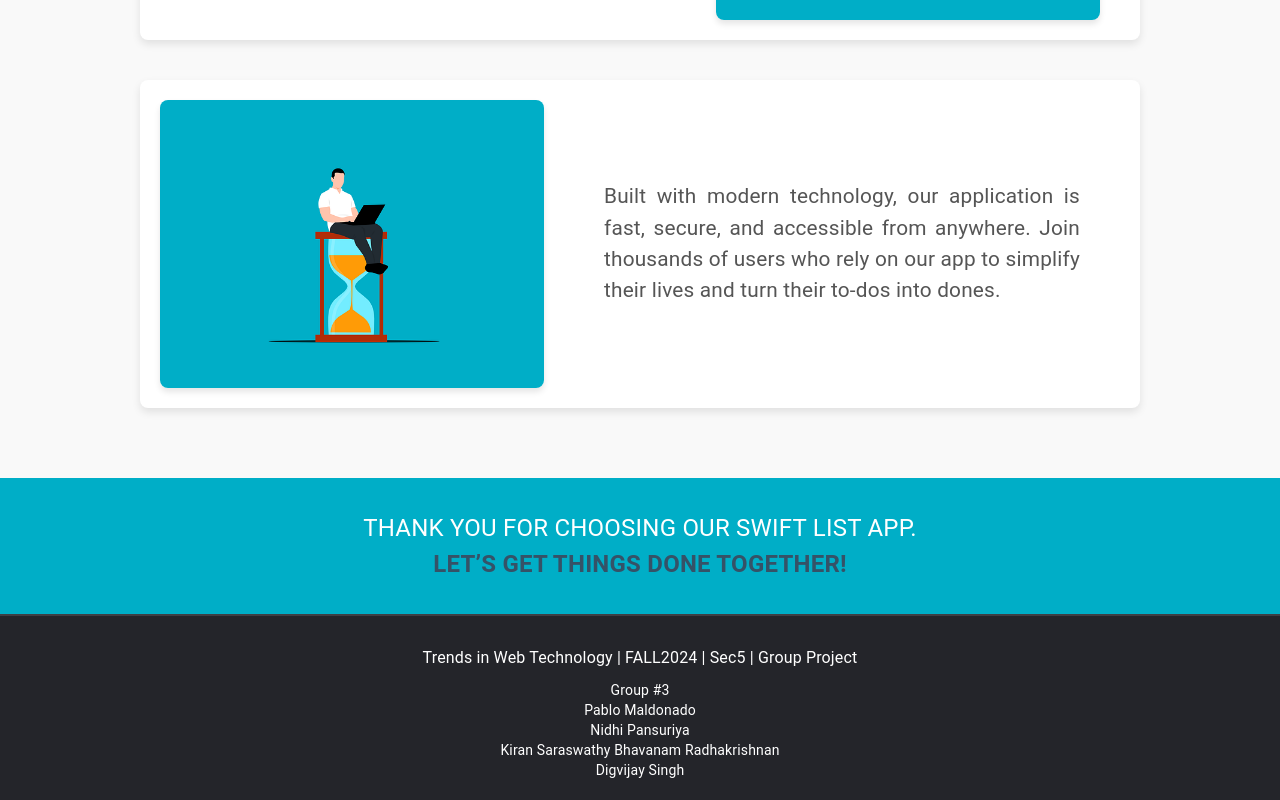
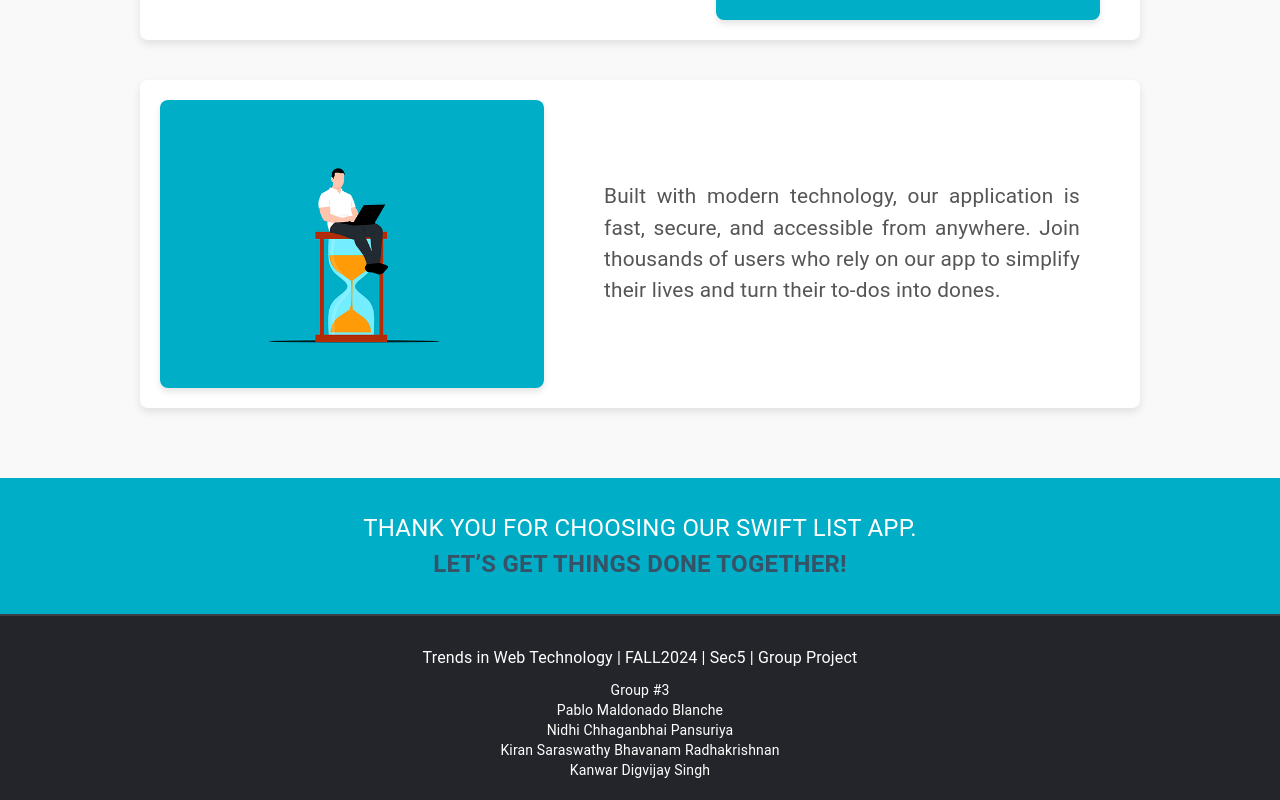
Before and after one commit to kiran-21/SinglePageApplication, a React (Create React App) app: page /about in a window 1280 px wide. Shown: the part 947-1747 px from the top of the page. Built offline with nearby package versions, Linux system fonts and the light colour scheme.

Commit message:
Name update

```diff
--- a/src/components/Footer.jsx
+++ b/src/components/Footer.jsx
@@ -19,10 +19,10 @@ const Footer = () => {
 			</Typography>
 			<Typography variant="body2" sx={{ marginTop: "10px" }}>
 				Group #3 <br />
-				Pablo Maldonado <br />
-				Nidhi Pansuriya <br />
+				Pablo Maldonado Blanche <br />
+				Nidhi Chhaganbhai Pansuriya <br />
 				Kiran Saraswathy Bhavanam Radhakrishnan<br />
-				Digvijay Singh
+				Kanwar Digvijay Singh
 			</Typography>
 		</Box>
 	);
```
